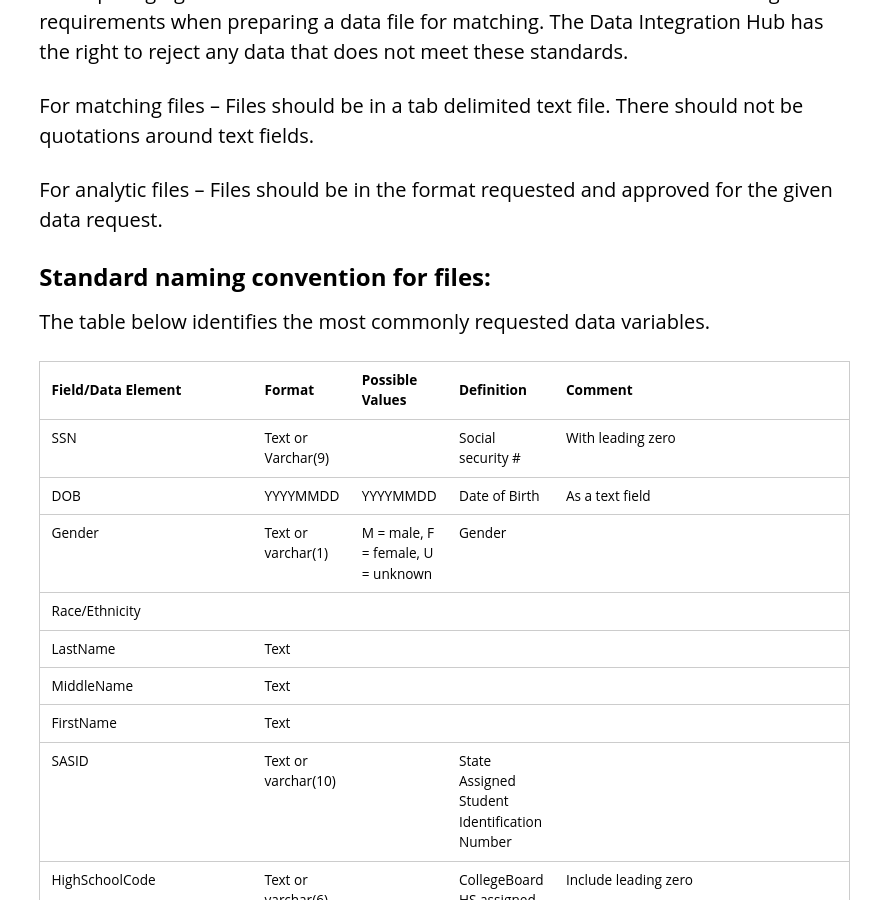
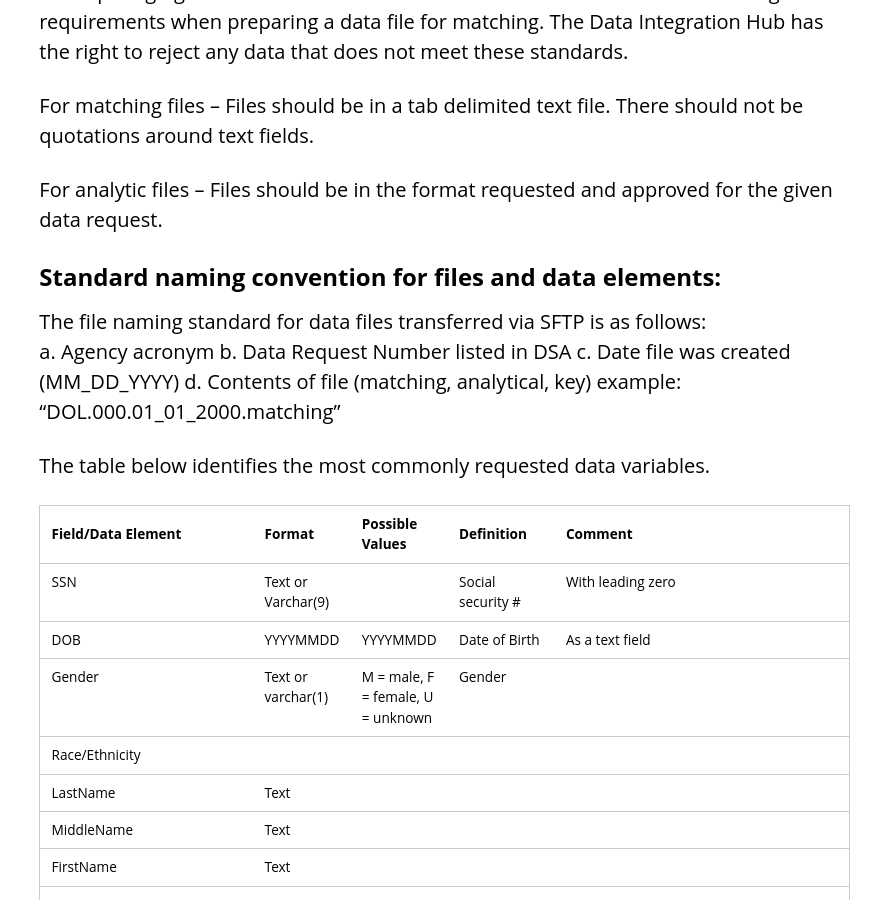
Before and after one commit to P20-WIN/Data-Governance-Manual, a Jekyll site: the page built from 5_data-policies.md, in a window 1280 px wide and 900 px high, scrolled down 1543 px. Shown: the whole window, without its empty margins (406-1280 px from the left). Built offline with Jekyll 4.4.1, drawn with Linux system fonts in a browser that asks for light colours.

Commit message:
Update 5_data-policies.md
Update to include language on file naming convention.

```diff
--- a/5_data-policies.md
+++ b/5_data-policies.md
@@ -27,7 +27,14 @@ For matching files – Files should be in a tab delimited text file. There shoul
 
 For analytic files – Files should be in the format requested and approved for the given data request.
 
-## Standard naming convention for files:
+## Standard naming convention for files and data elements:
+
+The file naming standard for data files transferred via SFTP is as follows:
+a. Agency acronym
+b. Data Request Number listed in DSA
+c. Date file was created (MM_DD_YYYY)
+d. Contents of file (matching, analytical, key)
+example: "DOL.000.01_01_2000.matching"
 
 The table below identifies the most commonly requested data variables.
 
```
